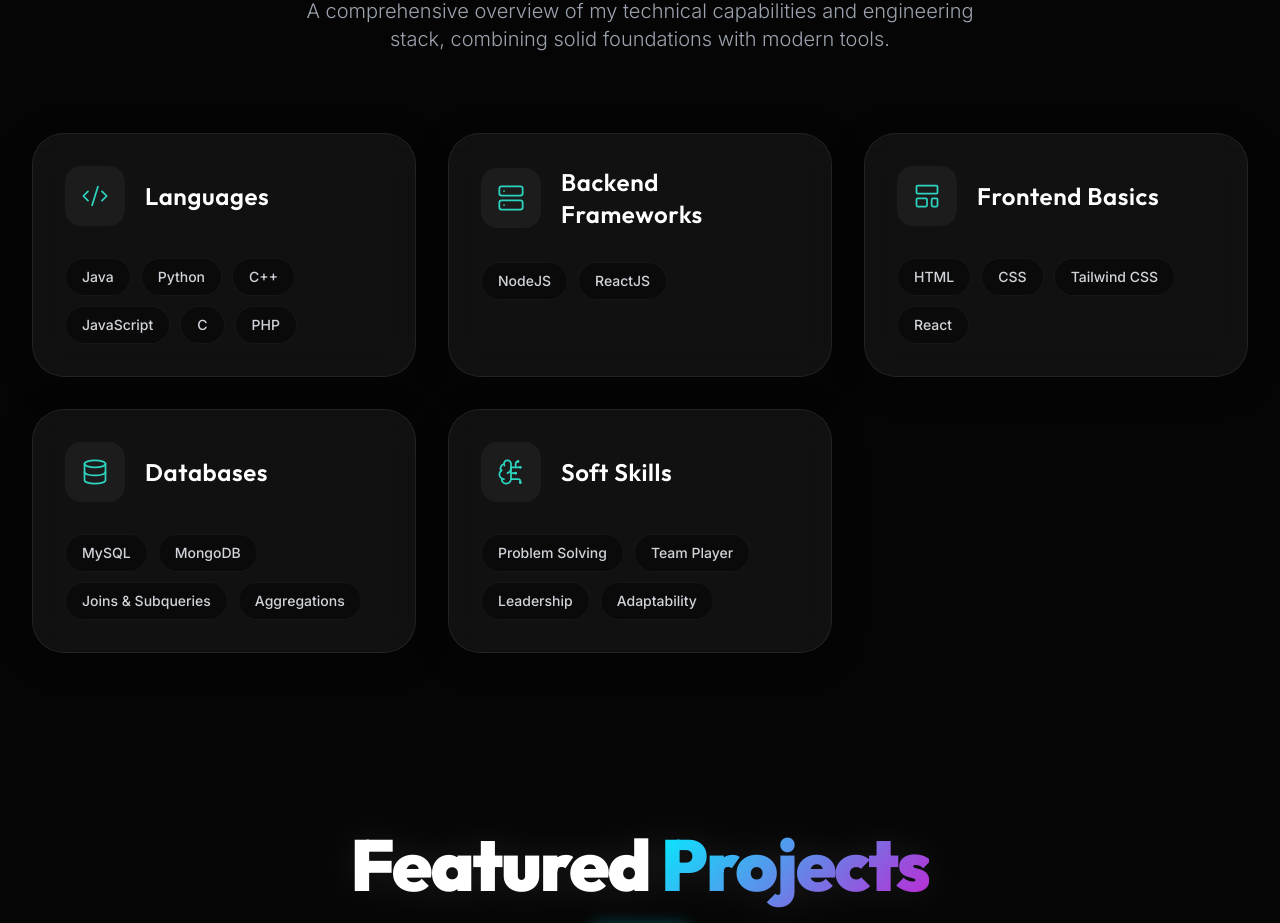
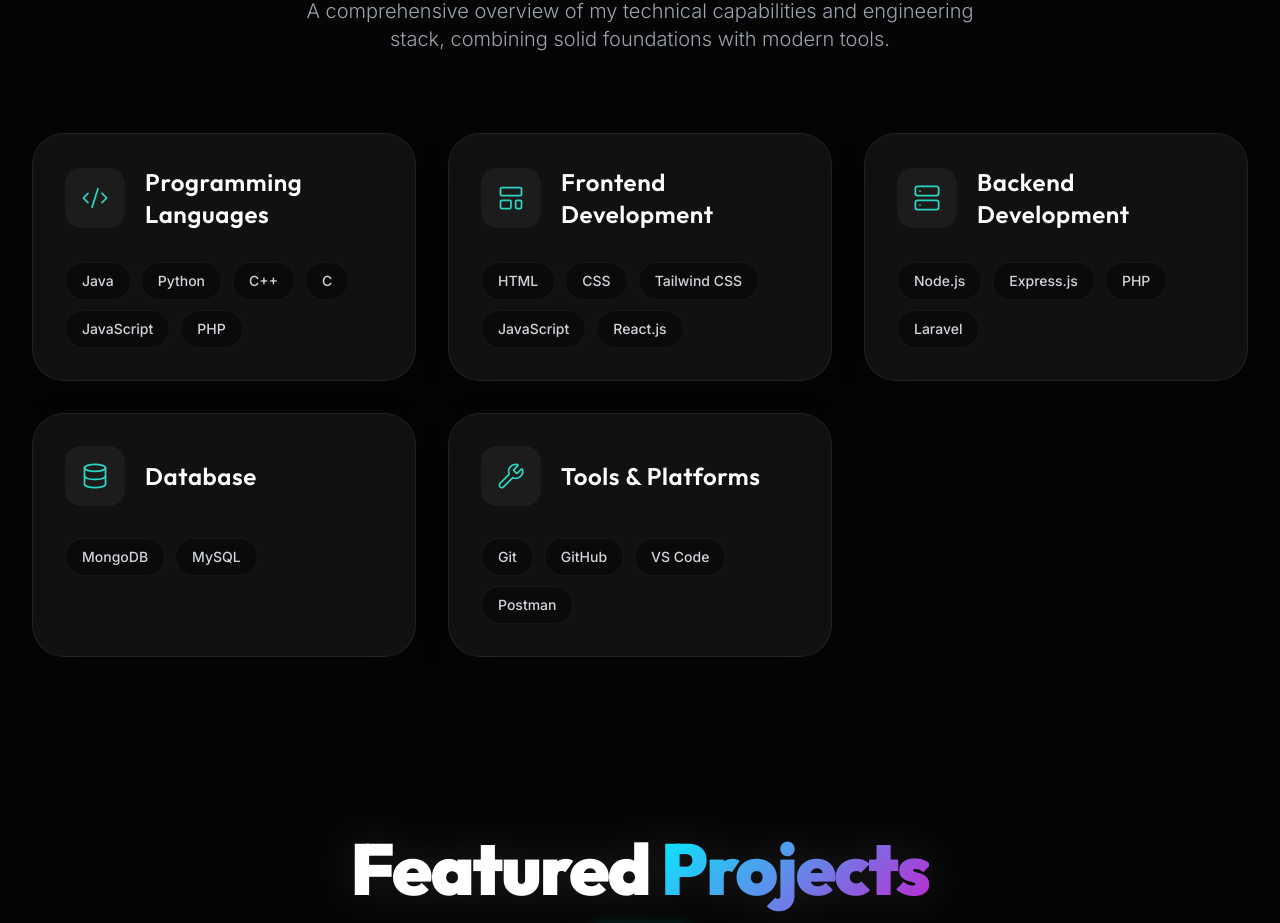
Before and after one commit to gaurav-bedwal/PORTFOLIO-WEBSITE, a React (Vite) app: page / in a window 1280 px wide. Shown: the part 2189-3112 px from the top of the page. Built offline with nearby package versions, Linux system fonts and the light colour scheme.

Commit message:
feat: update technical skills categories and lists

```diff
--- a/src/pages/Skills.jsx
+++ b/src/pages/Skills.jsx
@@ -1,34 +1,34 @@
 import React from 'react';
 import { motion } from 'framer-motion';
-import { Code2, Server, Database as DatabaseIcon, LayoutTemplate, BrainCircuit } from 'lucide-react';
+import { Code2, Server, Database as DatabaseIcon, LayoutTemplate, Wrench } from 'lucide-react';
 import SkillCard from '../components/ui/SkillCard';
 
 const Skills = () => {
     const categories = [
         {
-            title: "Languages",
+            title: "Programming Languages",
             icon: Code2,
-            skills: ["Java", "Python", "C++", "JavaScript", "C", "PHP"]
+            skills: ["Java", "Python", "C++", "C", "JavaScript", "PHP"]
         },
         {
-            title: "Backend Frameworks",
-            icon: Server,
-            skills: ["NodeJS", "ReactJS"]
+            title: "Frontend Development",
+            icon: LayoutTemplate,
+            skills: ["HTML", "CSS", "Tailwind CSS", "JavaScript", "React.js"]
         },
         {
-            title: "Frontend Basics",
-            icon: LayoutTemplate,
-            skills: ["HTML", "CSS", "Tailwind CSS", "React"]
+            title: "Backend Development",
+            icon: Server,
+            skills: ["Node.js", "Express.js", "PHP", "Laravel"]
         },
         {
-            title: "Databases",
+            title: "Database",
             icon: DatabaseIcon,
-            skills: ["MySQL", "MongoDB", "Joins & Subqueries", "Aggregations"]
+            skills: ["MongoDB", "MySQL"]
         },
         {
-            title: "Soft Skills",
-            icon: BrainCircuit,
-            skills: ["Problem Solving", "Team Player", "Leadership", "Adaptability"]
+            title: "Tools & Platforms",
+            icon: Wrench,
+            skills: ["Git", "GitHub", "VS Code", "Postman"]
         }
     ];
 
```
